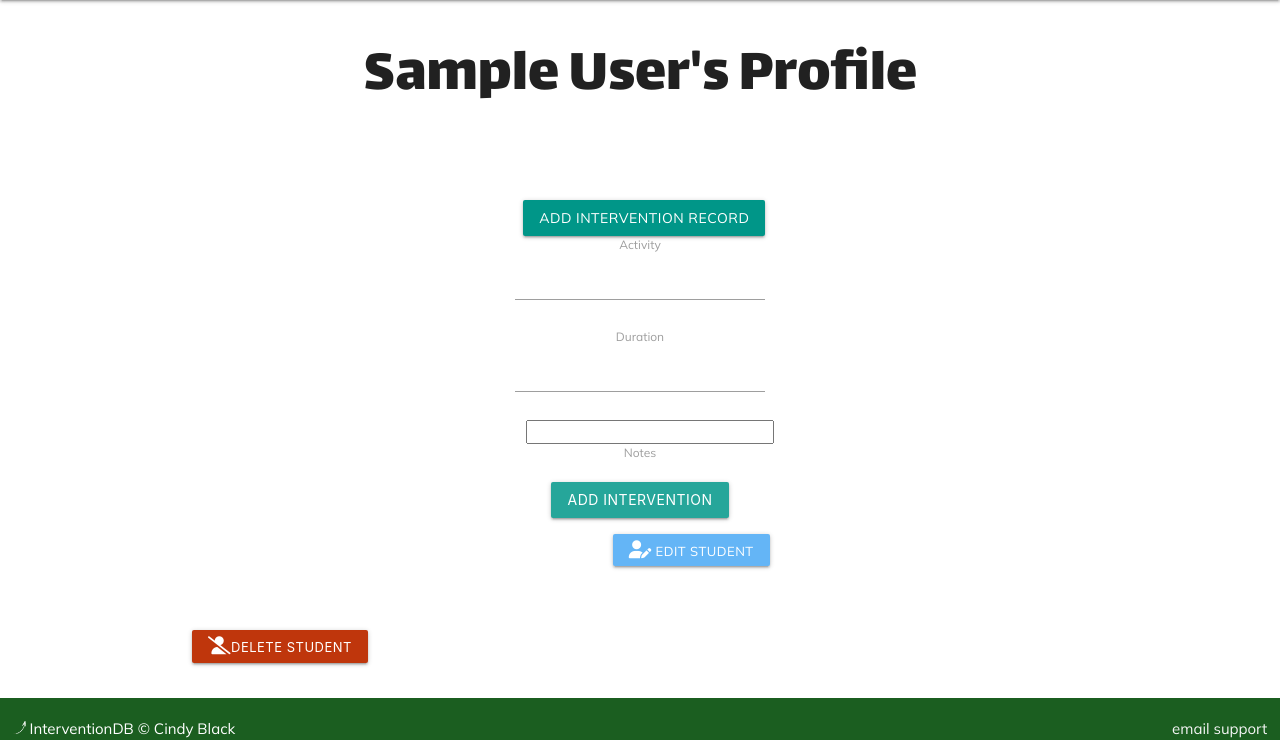
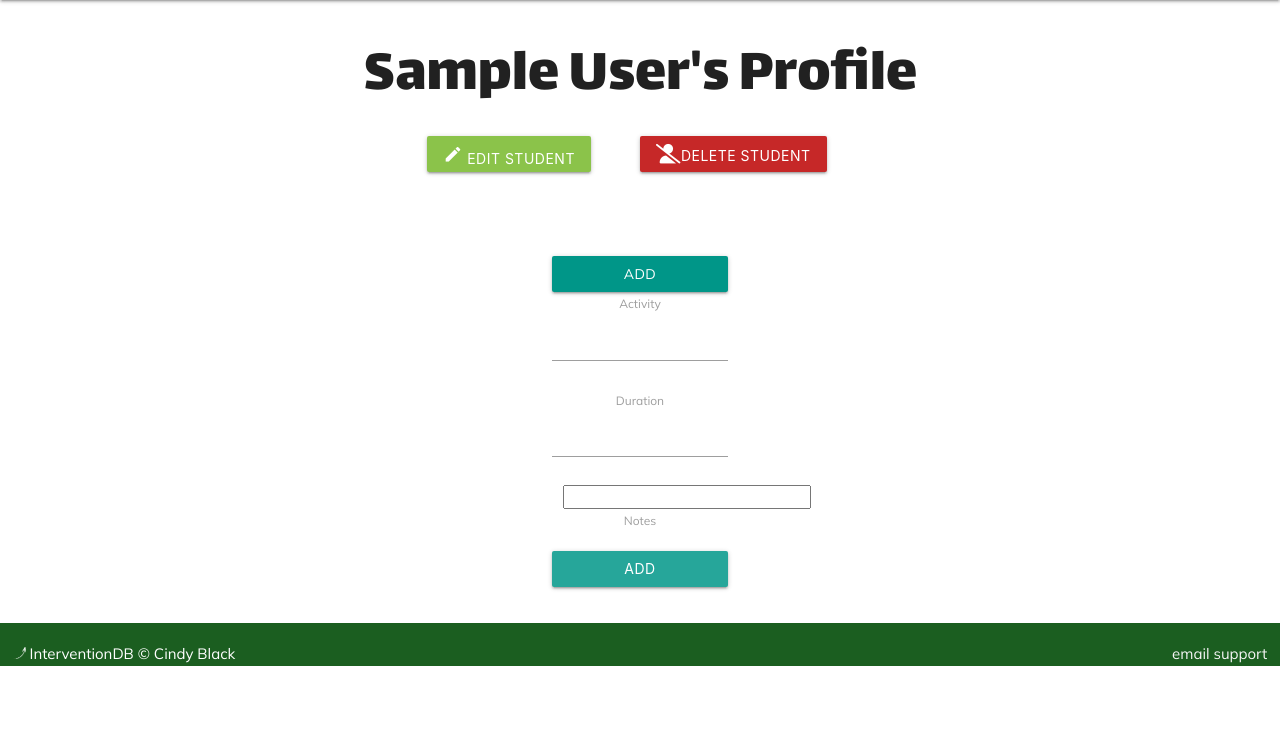
Before and after one commit to cynthiablack/interventionDB, a Node server app: page /students/600000000000000000000001 in a window 1280 px wide. Shown: the part 64-820 px from the top of the page. After the commit the page ends 730 px from the top, so only its background shows below. Run offline with Node 20, Linux system fonts and the light colour scheme; a user stored in the database is signed in; tables that the repository leaves empty hold one stand-in row (values such as "Sample post"); some libraries are stand-ins or nearby versions.

Commit message:
Update student, intervention styling

```diff
--- a/views/student.ejs
+++ b/views/student.ejs
@@ -1,37 +1,69 @@
-<%- include('partials/header') -%>
-<%- include('partials/navbar') -%>
-<h1><%= student.firstName %> <%= student.lastName %>'s Profile</h1>
+<!DOCTYPE html>
+<html lang="en">
+  <%- include('partials/header') -%>
+<body>
+  <%- include('partials/navbar') -%>
+  <main class="container">
+    <h1><%= student.firstName %> <%= student.lastName %>'s Profile</h1>
+    <div class="row">
+      <div class="col s3 offset-s3">
+        <!-- Modal Trigger -->
+      <button data-target="modal1" class="btn light-green modal-trigger"><span><i class="material-icons">edit</i> edit student</span></button>
+
+      <!-- Modal Structure -->
+      <div id="modal1" class="modal">
+        <div class="modal-content">
+          <form action="/students/editStudent/<%=student.id%>?_method=PUT" method="POST">
+            <div class="input-field">
+              <label for="firstName" class="form-label">First Name</label>
+              <input type="text" id="firstName" name="firstName" value="<%=student.firstName%>">
+            </div>
+            <div class="input-field">
+              <label for="lastName" class="form-label">Last Name</label>
+              <input type="text" id="lastName" name="lastName" value="<%=student.lastName%>">
+              </div>
+
+                <button type="submit" class="btn green darken-4 space-below">Update Student</button>
+              </form>
+        </div>
+      </div>
+      </div>
+        <!--Delete Button-->
+        <form action="/students/deleteStudent/<%=student.id%>?_method=DELETE" method="POST">
+          <button class="btn red darken-3" type="submit"><i class="fa-sharp fa-solid fa-user-slash"></i>Delete Student</button>
+        </form>
+      </div>
+
+      </div>
+
+        </div>
+      </div>
+
+
+
+
+         </div>
+    </div>
 <%if(student.user == user.id){ %>
 <div class="row">
   <div class="container button-container">
     <div class="container">
       <%- include('partials/addrecord') -%>
     </div>
-    <div class="container form-container" id="edit-student">
-      <div class="card-content">
-        <details>
-          <summary class="blue lighten-2 btn btn-small"><i class="fa-solid fa-user-pen"></i> Edit Student</summary>
-            <form action="/students/editStudent/<%=student.id%>?_method=PUT" method="POST">
-              <div class="mb-3">
-                <label for="firstName" class="form-label">First Name</label>
-                <input type="text" class="form-control" id="firstName" name="firstName" value="<%=student.firstName%>">
-              </div>
-             <div class="mb-3">
-              <label for="lastName" class="form-label">Last Name</label>
-              <input type="text" class="form-control" id="lastName" name="lastName" value="<%=student.lastName%>">
-              </div>
-              <button type="submit" class="blue lighten-2 btn btn-small space-below">Update Student</button>
-            </form>
-        </details>
-      </div>
-    </div>
-    <div class="container">
-      <form action="/students/deleteStudent/<%=student.id%>?_method=DELETE" method="POST">
-        <button class="btn  deep-orange darken-4 btn-small" type="submit"><i class="fa-sharp fa-solid fa-user-slash"></i>Delete Student</button>
-      </form>
-    </div>
+
+
   </div>
 </div>
 <%}%>
 
-<%- include('partials/footer') -%>
+  </main>
+  <%- include('partials/footer') -%>
+
+  <script>
+    document.addEventListener('DOMContentLoaded', function() {
+        var elems = document.querySelectorAll('.modal');
+        M.Modal.init(elems, modal1);
+    });
+</script>
+</body>
+</html>
```
Also changed, not shown: views/dashboard.ejs (+35 -4 lines), views/intervention.ejs (+13 -9 lines), views/interventions.ejs (+25 -25 lines), views/partials/addintervention.ejs (deleted, +0 -22 lines), views/partials/addstudent.ejs (deleted, +0 -18 lines).
